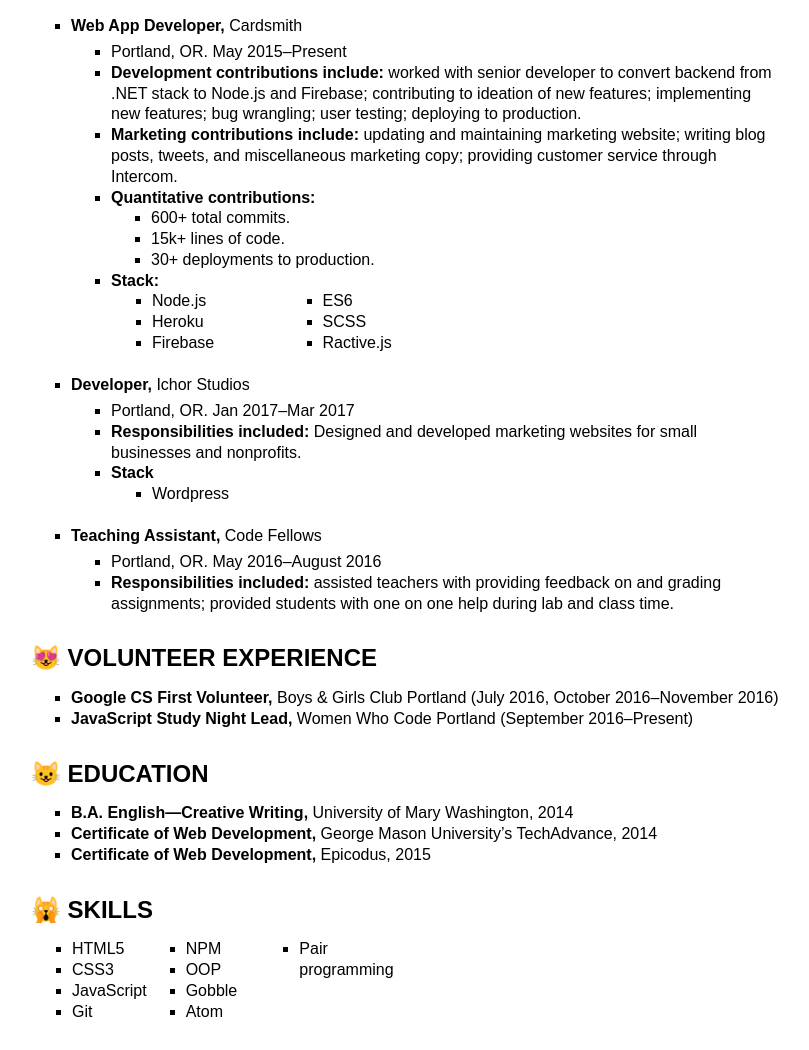
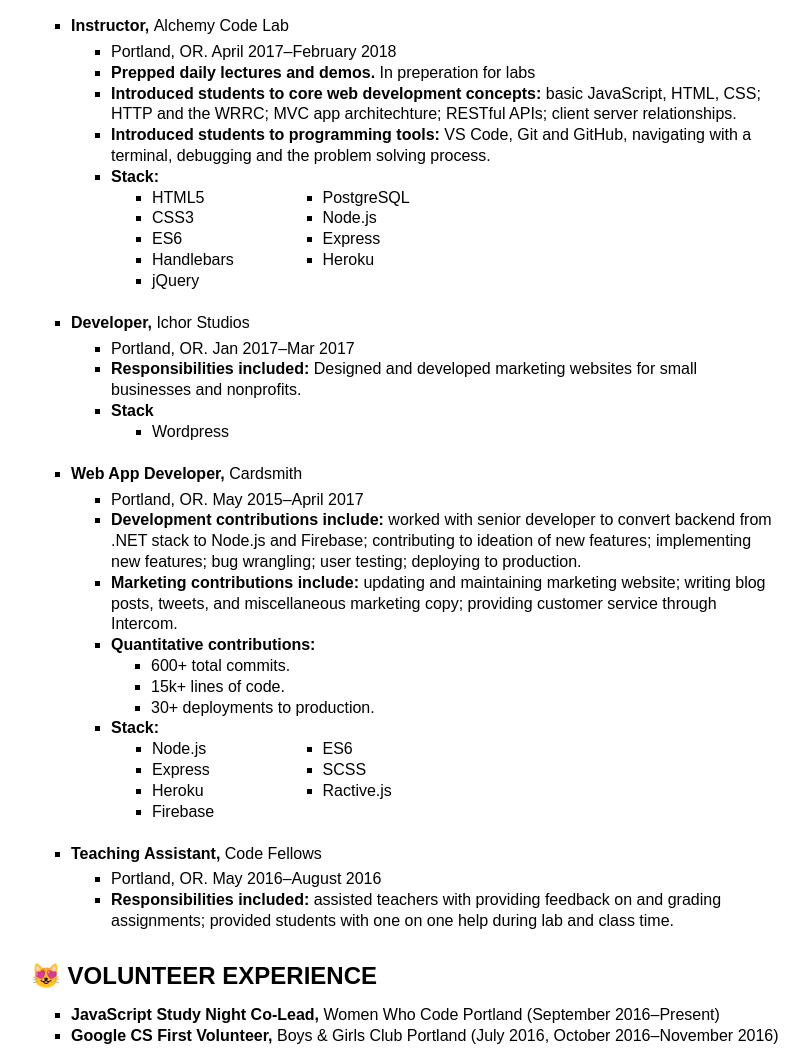
Before and after one commit to sajoy/old-website, a plain HTML site: page resume.html in a window 1280 px wide. Shown: the part 280-1330 px from the top of the page, without its empty margins (129-938 px from the left). Drawn offline with Linux system fonts and the light colour scheme; files that its build step writes are made by us from their sources.

Commit message:
update resume

```diff
--- a/resume.html
+++ b/resume.html
@@ -5,8 +5,8 @@
         <meta name="viewport" content="initial-scale=1">
         <title>Sarah Joy</title>
 
-        <link href='normalize.css' rel="stylesheet"/>
-        <link href='resume.css' rel="stylesheet"/>
+        <link href='css/normalize.css' rel="stylesheet"/>
+        <link href='css/resume.css' rel="stylesheet"/>
         <link href='https://fonts.googleapis.com/css?family=Abril+Fatface' rel='stylesheet' type='text/css'>
         <link rel='shortcut icon' href='images/favicon.ico' type='image/x-icon'/ >
     </head>
@@ -26,11 +26,61 @@
                 <ul>
                     <li>
                         <article>
+                            <h4>Instructor,
+                                <span class='not-bold'> Alchemy Code Lab</span>
+                            </h4>
+                            <ul class='details'>
+                                <li>Portland, OR. April 2017&ndash;February 2018</li>
+                                <li>
+                                    <strong>Prepped daily lectures and demos.</strong> In preperation for labs
+                                </li>
+                                <li>
+                                    <strong>Introduced students to core web development concepts:</strong> basic JavaScript, HTML, CSS; HTTP and the WRRC; MVC app architechture; RESTful APIs; client server relationships.
+                                </li>
+                                <li>
+                                    <strong>Introduced students to programming tools:</strong> VS Code, Git and GitHub, navigating with a terminal, debugging and the problem solving process.
+                                </li>
+                                <li><strong>Stack:</strong>
+                                    <ul class='two cols'>
+                                        <li>HTML5</li>
+                                        <li>CSS3</li>
+                                        <li>ES6</li>
+                                        <li>Handlebars</li>
+                                        <li>jQuery</li>
+                                        <li>PostgreSQL</li>
+                                        <li>Node.js</li>
+                                        <li>Express</li>
+                                        <li>Heroku</li>
+                                    </ul>
+                                </li>
+                            </ul>
+                        </article>
+                    </li>
+                    <li>
+                            <article>
+                                <h4>Developer,
+                                    <span class='not-bold'> Ichor Studios</span>
+                                </h4>
+                                <ul class='details'>
+                                    <li>Portland, OR. Jan 2017&ndash;Mar 2017</li>
+                                    <li>
+                                        <strong>Responsibilities included:</strong> Designed and developed marketing websites for small businesses and nonprofits.
+                                    </li>
+                                    <li><strong>Stack</strong>
+                                        <ul class='two cols'>
+                                            <li>Wordpress</li>
+                                        </ul>
+                                    </li>
+                                </ul>
+                            </article>
+                        </li>
+                    <li>
+                        <article>
                             <h4>Web App Developer,
                                 <span class='not-bold'> Cardsmith</span>
                             </h4>
                             <ul class='details'>
-                                <li>Portland, OR. May 2015&ndash;Present</li>
+                                <li>Portland, OR. May 2015&ndash;April 2017</li>
                                 <li>
                                     <strong>Development contributions include:</strong> worked with senior developer to convert backend from .NET stack to Node.js and Firebase; contributing to ideation of new features; implementing new features; bug wrangling; user testing; deploying to production.
                                 </li>
@@ -47,29 +97,12 @@
                                 <li><strong>Stack:</strong>
                                     <ul class='two cols'>
                                         <li>Node.js</li>
+                                        <li>Express</li>
                                         <li>Heroku</li>
                                         <li>Firebase</li>
                                         <li>ES6</li>
                                         <li>SCSS</li>
                                         <li>Ractive.js</li>
-                                    </ul>
-                                </li>
-                            </ul>
-                        </article>
-                    </li>
-                    <li>
-                        <article>
-                            <h4>Developer,
-                                <span class='not-bold'> Ichor Studios</span>
-                            </h4>
-                            <ul class='details'>
-                                <li>Portland, OR. Jan 2017&ndash;Mar 2017</li>
-                                <li>
-                                    <strong>Responsibilities included:</strong> Designed and developed marketing websites for small businesses and nonprofits.
-                                </li>
-                                <li><strong>Stack</strong>
-                                    <ul class='two cols'>
-                                        <li>Wordpress</li>
                                     </ul>
                                 </li>
                             </ul>
@@ -91,8 +124,8 @@
             <section id='volunteer'>
                 <h3>😻 Volunteer Experience</h3>
                 <ul>
+                    <li><strong>JavaScript Study Night Co-Lead,</strong> Women Who Code Portland (September 2016&ndash;Present)</li>
                     <li><strong>Google CS First Volunteer,</strong> Boys & Girls Club Portland  (July 2016,  October 2016&ndash;November 2016)</li>
-                    <li><strong>JavaScript Study Night Lead,</strong> Women Who Code Portland (September 2016&ndash;Present)</li>
 
                 </ul>
             </section>
@@ -113,9 +146,16 @@
                     <li>Git</li>
                     <li>NPM</li>
                     <li>OOP</li>
-                    <li>Gobble</li>
-                    <li>Atom</li>
+                    <li>VS Code</li>
                     <li>Pair programming</li>
+                </ul>
+            </section>
+            <section id='projects' style="display: none;">
+                <h3>😹 Projects and Contributions</h3>
+                <ul>
+                    <li><strong>P5.js,</strong> documentation (link pr's?)</li>
+                    <li><strong>operations,</strong> description</li>
+                    <li><strong>console.lol,</strong> description</li>
                 </ul>
             </section>
         </main>
```
Also changed, not shown: css/resume.css (+51 -19 lines).
